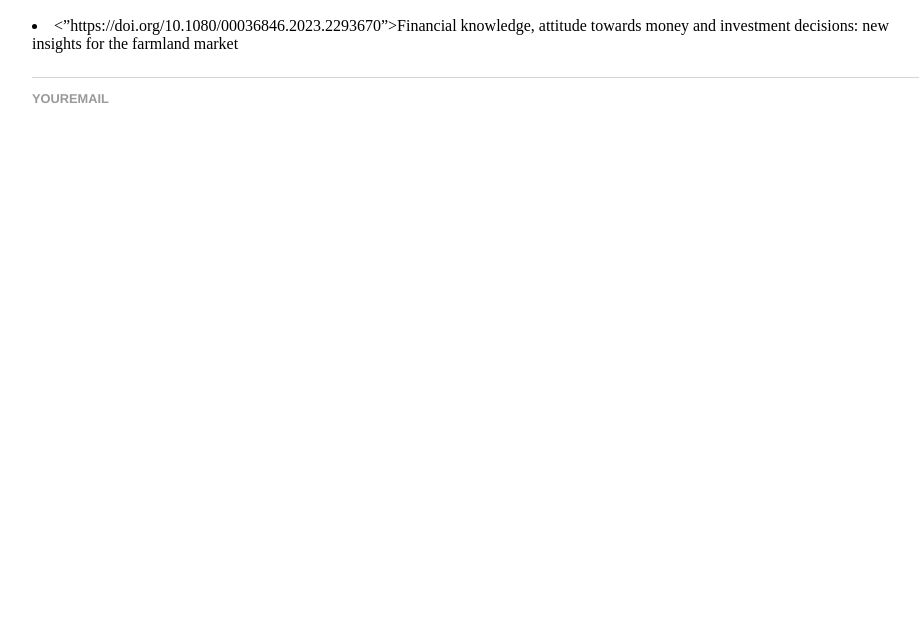
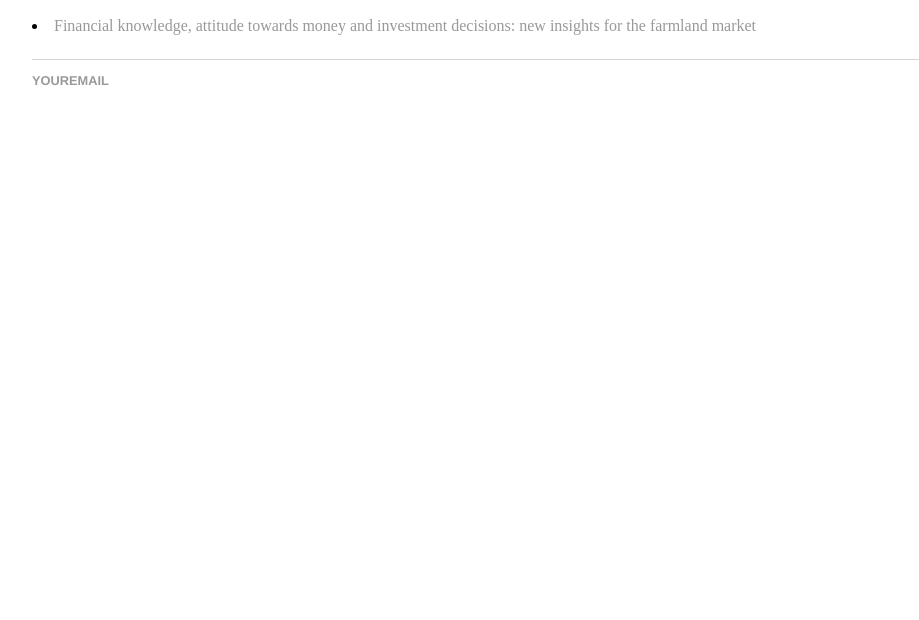
Before and after one commit to meissnlu/meissnlu.github.io, a plain HTML site: page paperupdates.html in a window 1280 px wide. Shown: the part 180-800 px from the top of the page, without its empty margins (160-1079 px from the left). Drawn offline with Linux system fonts and the light colour scheme.

Commit message:
Update paperupdates.html

```diff
--- a/paperupdates.html
+++ b/paperupdates.html
@@ -15,7 +15,7 @@
    <div class=”container”>
      <div class=”blurb”>
        <h1>Research papers</h1>
-        <p><li><”https://doi.org/10.1080/00036846.2023.2293670”>Financial knowledge, attitude towards money and investment decisions: new insights for the farmland market</a></li></p>
+        <p><li><a href = https://doi.org/10.1080/00036846.2023.2293670>Financial knowledge, attitude towards money and investment decisions: new insights for the farmland market</a></li></p>
      </div>
    </div>
    <footer>
```
